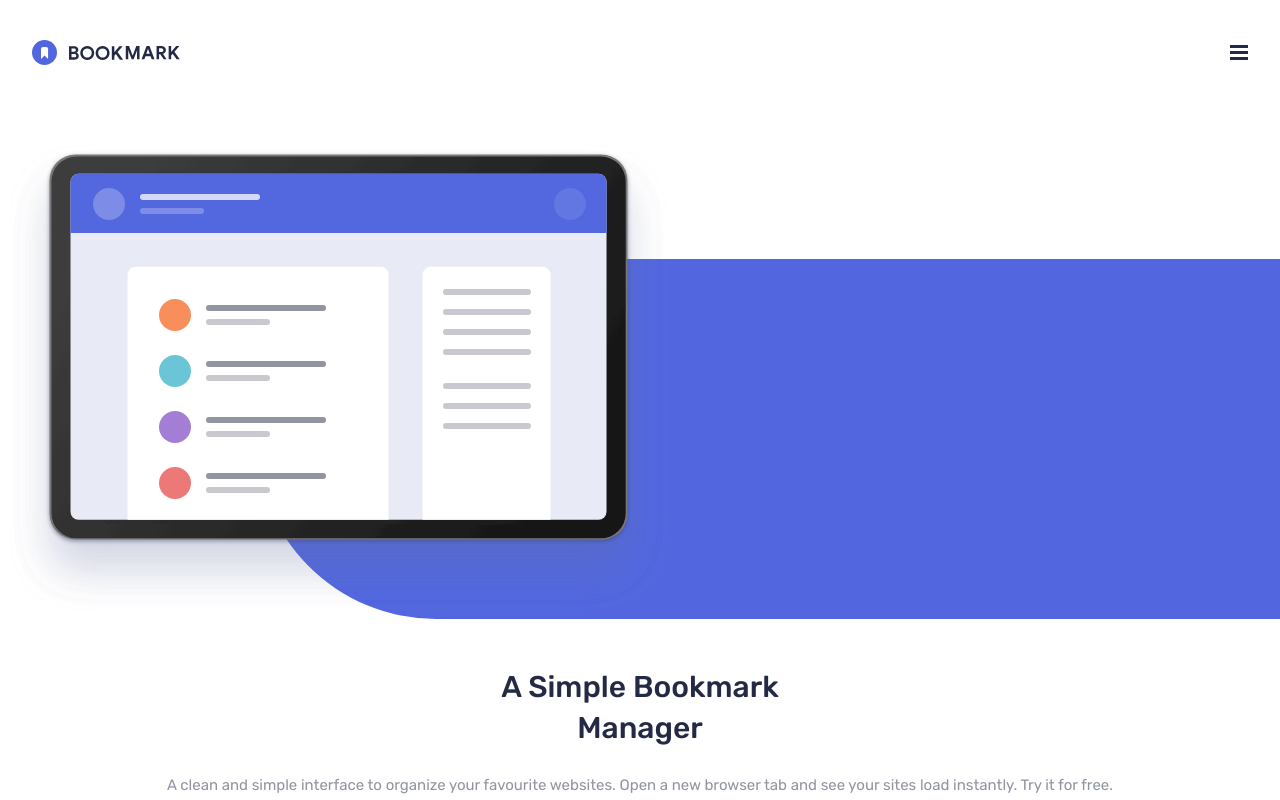
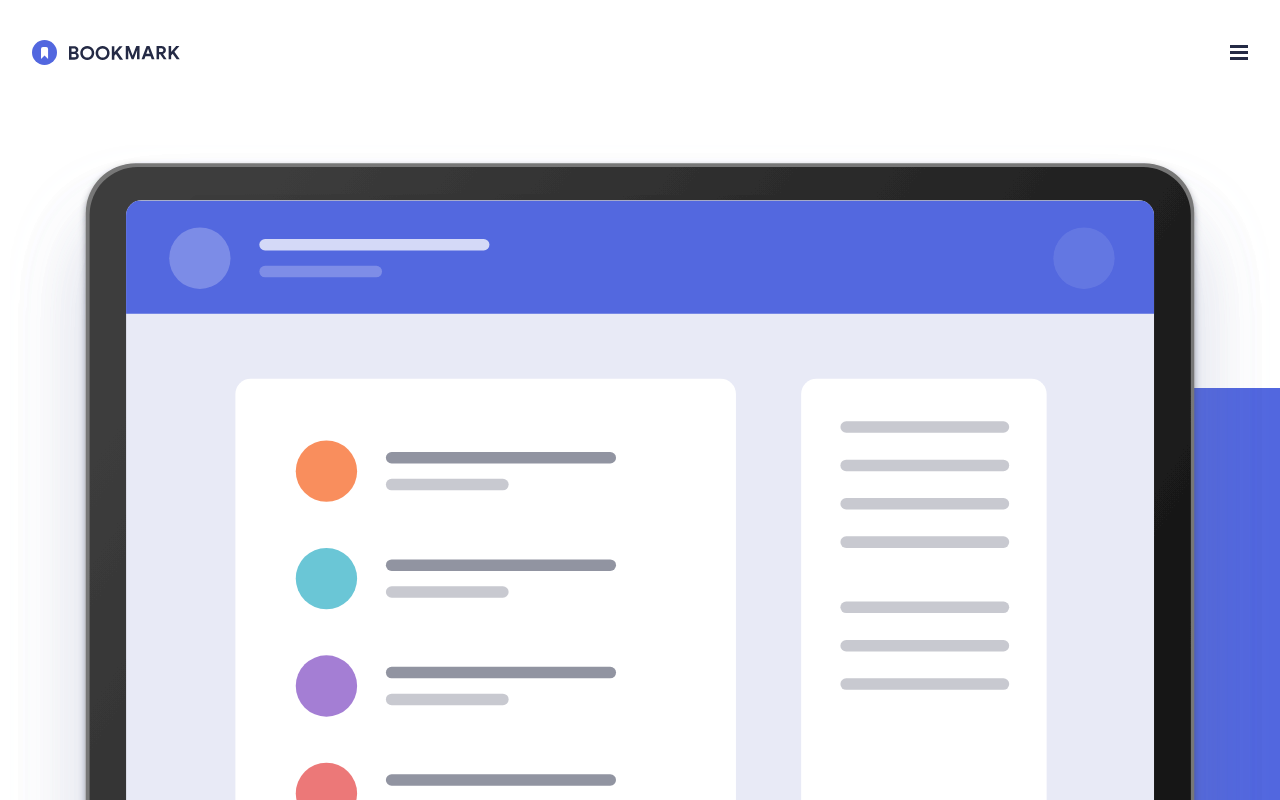
Before and after one commit to g-akca/bookmark-landing-page, a React (Vite) app: page / in a window 1280 px wide. Shown: the top 800 px of the page. Built offline with nearby package versions, Linux system fonts and the light colour scheme.

Commit message:
Remove unnecessary styles

```diff
--- a/src/components/HeroSection.jsx
+++ b/src/components/HeroSection.jsx
@@ -5,8 +5,8 @@ import Button from "./Button";
 function HeroSection() {
   return (
     <section className="flex flex-col gap-12">
-      <div className="relative px-2.5 pt-10 pb-2 flex justify-stretch items-stretch">
-        <img src={illustration} alt="Screen illustration" className="z-10" />
+      <div className="relative px-2.5 pt-10 pb-2 flex">
+        <img src={illustration} alt="Screen illustration" className="z-10 grow" />
         <div className="absolute bottom-0 right-0 bg-blue-600 w-[80%] h-[70%] rounded-l-full" />
       </div>
 
```
